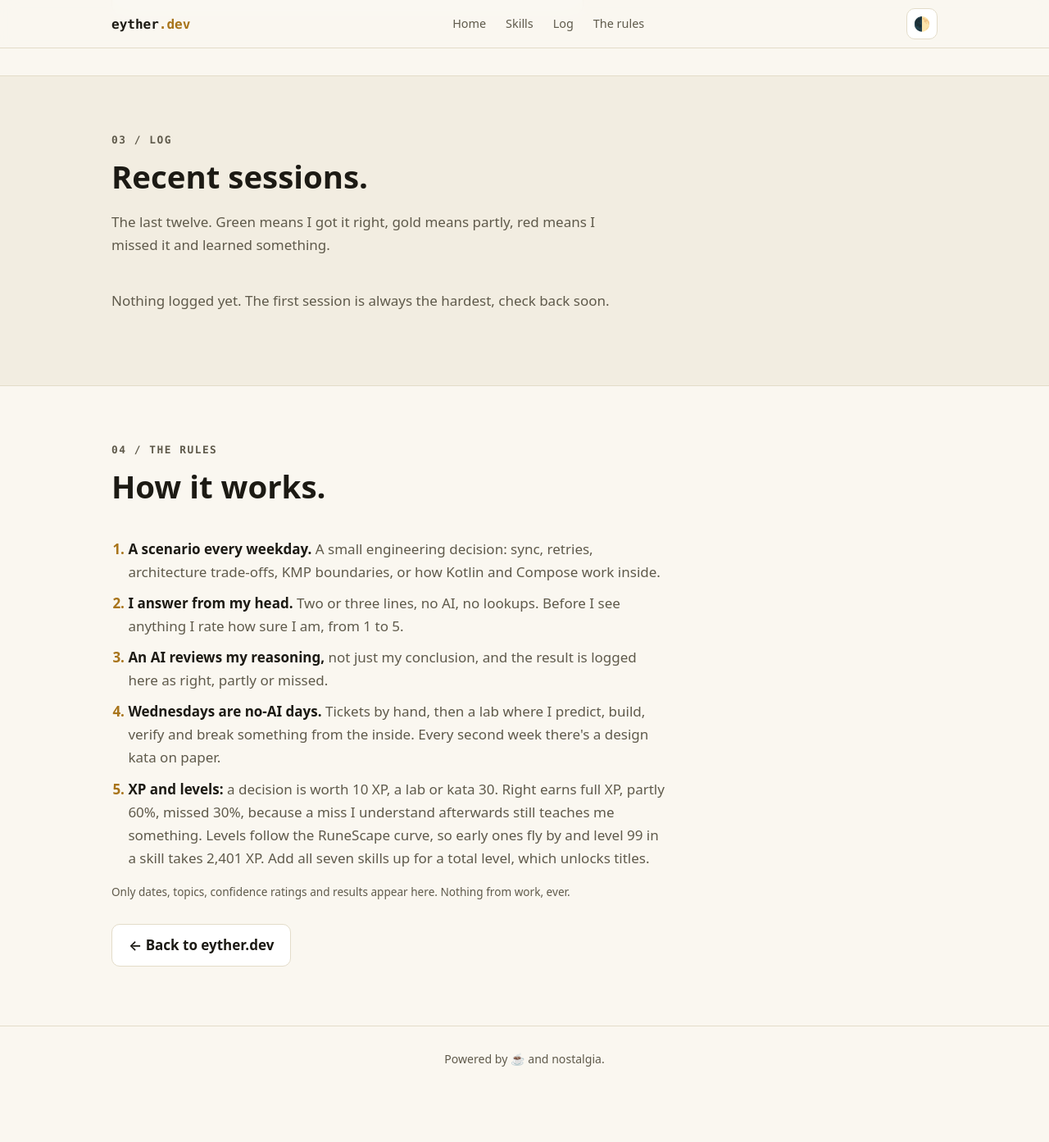
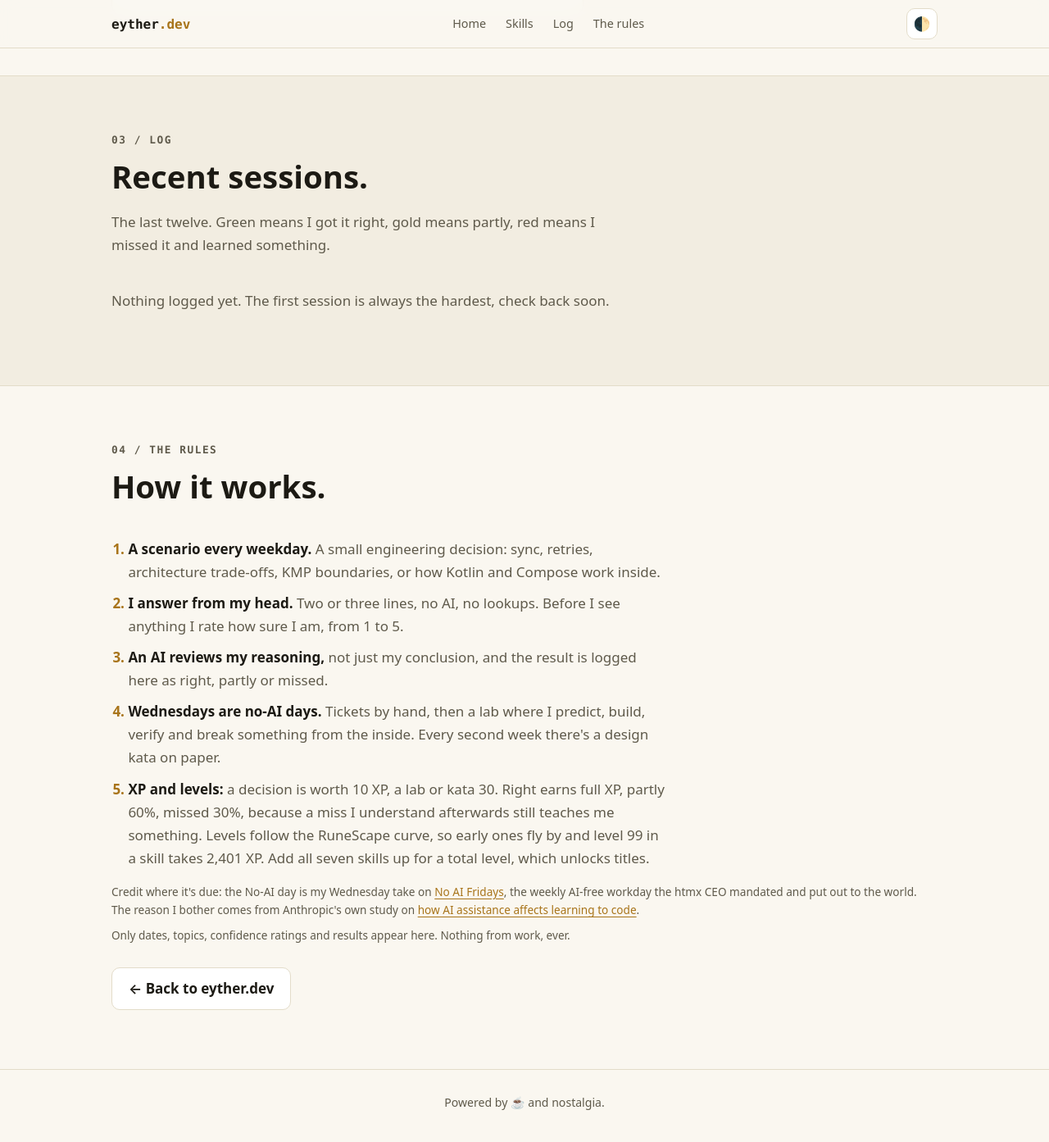
Before and after one commit to ruialmeida51/ruialmeida51.github.io, a Jekyll site: the page grind/index.html, which Jekyll copies as it is, in a window 1280 px wide and 1400 px high, scrolled down 1878 px. Shown: the top 1393 px of the window at 82% size. Built offline with Jekyll 4.4.1, drawn with Linux system fonts in a browser that asks for light colours; before the commit the page ends 3225 px from its top, so only the background shows below that.

Commit message:
Credit No AI Fridays and the Anthropic study on The Grind page
Co-Authored-By: Claude Sonnet 5.5 <noreply@anthropic.com>
Claude-Session: https://claude.ai/code/session_013na7oyqEJPgixjtdLD1kwK

```diff
--- a/grind/grind.css
+++ b/grind/grind.css
@@ -8,6 +8,7 @@
 
 /* Shared bits */
 .gr-note { color: var(--muted); font-size: .85rem; margin: 8px 0 0; }
+.gr-note a { color: var(--accent); }
 .gr-label { font: 600 .72rem var(--mono); letter-spacing: .1em; text-transform: uppercase; color: var(--accent); margin: 16px 0 0; }
 .gr-level { display: flex; align-items: baseline; gap: 12px; flex-wrap: wrap; margin-bottom: 10px; }
 .gr-level b { font: 700 1.9rem/1.1 var(--mono); color: var(--accent); }
--- a/grind/index.html
+++ b/grind/index.html
@@ -118,7 +118,8 @@
 				<li><b>Wednesdays are no-AI days.</b> Tickets by hand, then a lab where I predict, build, verify and break something from the inside. Every second week there's a design kata on paper.</li>
 				<li><b>XP and levels:</b> a decision is worth 10 XP, a lab or kata 30. Right earns full XP, partly 60%, missed 30%, because a miss I understand afterwards still teaches me something. Levels follow the RuneScape curve, so early ones fly by and level 99 in a skill takes 2,401 XP. Add all seven skills up for a total level, which unlocks titles.</li>
 			</ol>
-			<p class="gr-note">Only dates, topics, confidence ratings and results appear here. Nothing from work, ever.</p>
+			<p class="gr-note">Credit where it's due: the No-AI day is my Wednesday take on <a href="https://noaifridays.com/" rel="noopener">No AI Fridays</a>, the weekly AI-free workday the htmx CEO mandated and put out to the world. The reason I bother comes from Anthropic's own study on <a href="https://www.anthropic.com/research/AI-assistance-coding-skills" rel="noopener">how AI assistance affects learning to code</a>.</p>
+				<p class="gr-note">Only dates, topics, confidence ratings and results appear here. Nothing from work, ever.</p>
 			<p class="cv-line"><a class="btn" href="../">← Back to eyther.dev</a></p>
 		</div>
 	</section>
```
